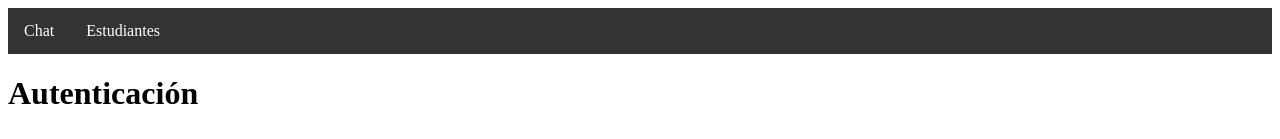
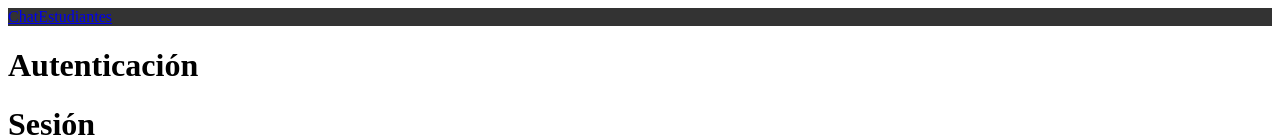
Before and after one commit to proyectoFinal43GRU/proyectoFinal43GRU.github.io, a plain HTML site: page index.html in a window 1280 px wide. Shown: the top 139 px of the page. Drawn offline with Linux system fonts and the light colour scheme; no server answers.

Commit message:
Update estilos.css

```diff
--- a/css/estilos.css
+++ b/css/estilos.css
@@ -1,4 +1,4 @@
-ul {
+ul.minav {
     list-style-type: none;
     margin: 0;
     padding: 0;
@@ -6,11 +6,11 @@ ul {
     background-color: #333;
   }
 
-li {
+  li.opt {
     float: left;
   }
 
-li a {
+  li a.nav {
     display: block;
     color: white;
     text-align: center;
@@ -18,6 +18,6 @@ li a {
     text-decoration: none;
   }
 
-li a:hover {
+  li a.nav:hover {
     background-color: #111;
   }
```
Lines whose indentation alone changed are shown as unchanged.
